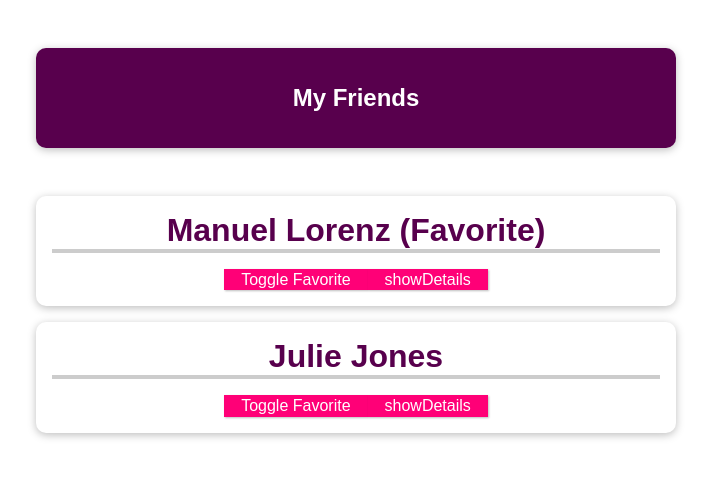
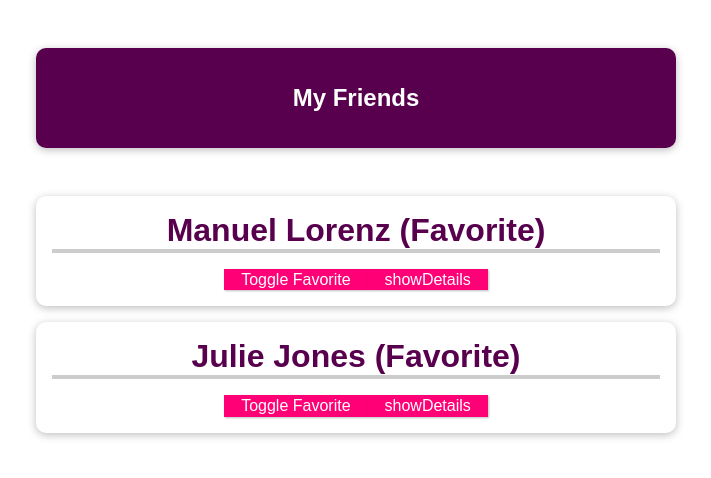
Before and after one commit to vahid-bagh3ri/VueJS_1, a Vue app: page / in a window 1280 px wide. Shown: the top 478 px of the page, without its empty margins (284-995 px from the left). Built offline with nearby package versions, Linux system fonts and the light colour scheme.

Commit message:
6. Working with Dynamic Prop Values

```diff
--- a/src/App.vue
+++ b/src/App.vue
@@ -5,17 +5,14 @@
     </header>
     <ul>
       <friend-contact
-        name="Manuel Lorenz"
-        phone-number="01234 78992"
-        email-address="manuel@localhost.com"
-        is-favorite="1"
+        v-for="friend in friends"
+        :key="friend.id"
+        :name="friend.name"
+        :phone-number="friend.phone"
+        :email-address="friend.email"
+        :is-favorite="true"
       ></friend-contact>
-      <friend-contact
-        name="Julie Jones"
-        phone-number="0987 65431"
-        email-address="julie@localhost.com"
-      ></friend-contact>
-      <!-- is-favorite="0" -->
+
     </ul>
   </section>
 </template>
--- a/src/components/FriendContact.vue
+++ b/src/components/FriendContact.vue
@@ -1,6 +1,6 @@
 <template>
   <li>
-    <h2>{{ name }} {{ friendIsFavorite === "1" ? "(Favorite)" : "" }}</h2>
+    <h2>{{ name }} {{ friendIsFavorite ? "(Favorite)" : "" }}</h2>
     <button @click="toggleFavorite">
       Toggle Favorite
     </button>
@@ -37,23 +37,14 @@
       required: true,
     },
     isFavorite: {
-      type: String,
+      type: Boolean,
       required: false,
-      default: "0",
-      validator: function(value) {
-        return value === "1" || value === "0";
-      },
+      default: false,
     },
   },
   data() {
     return {
       detailsAreVisible: false,
-      friend: {
-        id: "manuel",
-        name: "Manuel Lorenz",
-        phone: "0123 45678 90",
-        email: "manuel@localhost.com",
-      },
       friendIsFavorite: this.isFavorite,
     };
   },
@@ -62,11 +53,7 @@
       this.detailsAreVisible = !this.detailsAreVisible;
     },
     toggleFavorite() {
-      if (this.friendIsFavorite === "1") {
-        this.friendIsFavorite = "0";
-      } else {
-        this.friendIsFavorite = "1";
-      }
+      this.friendIsFavorite = !this.friendIsFavorite;
     },
   },
 };
```
